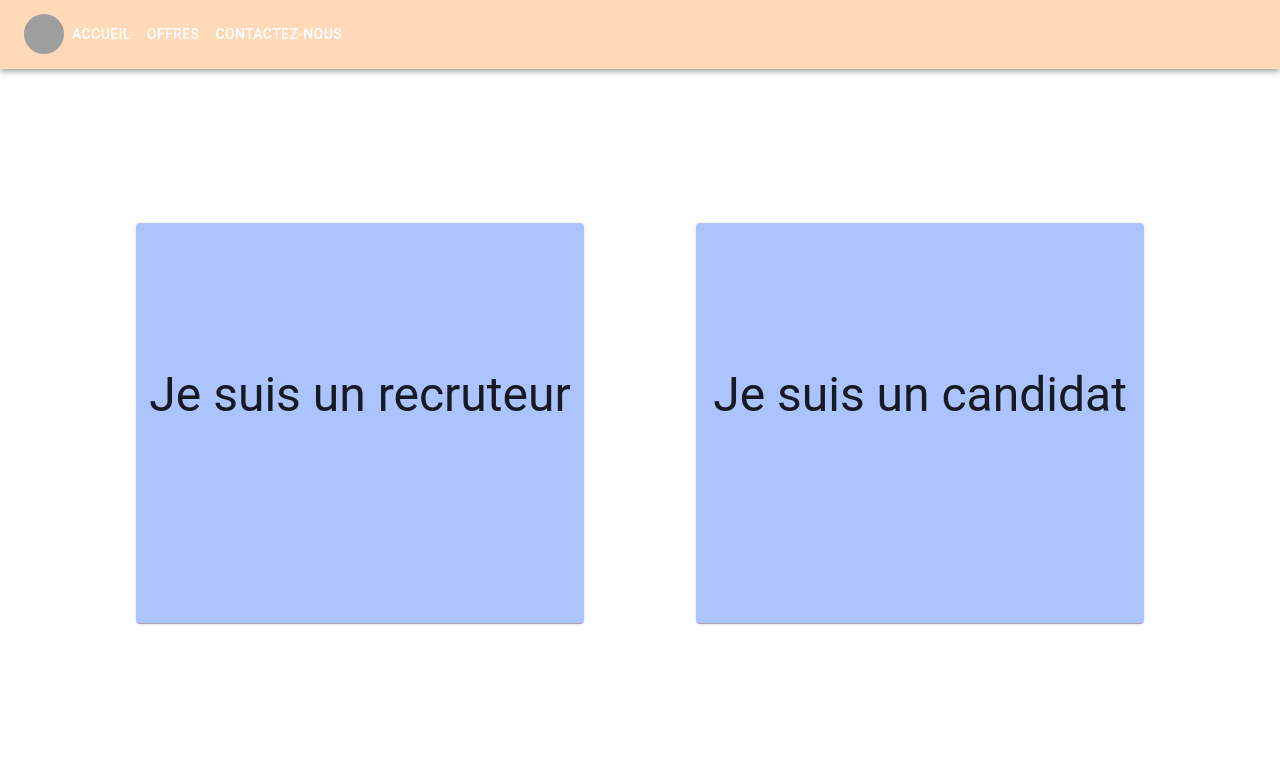
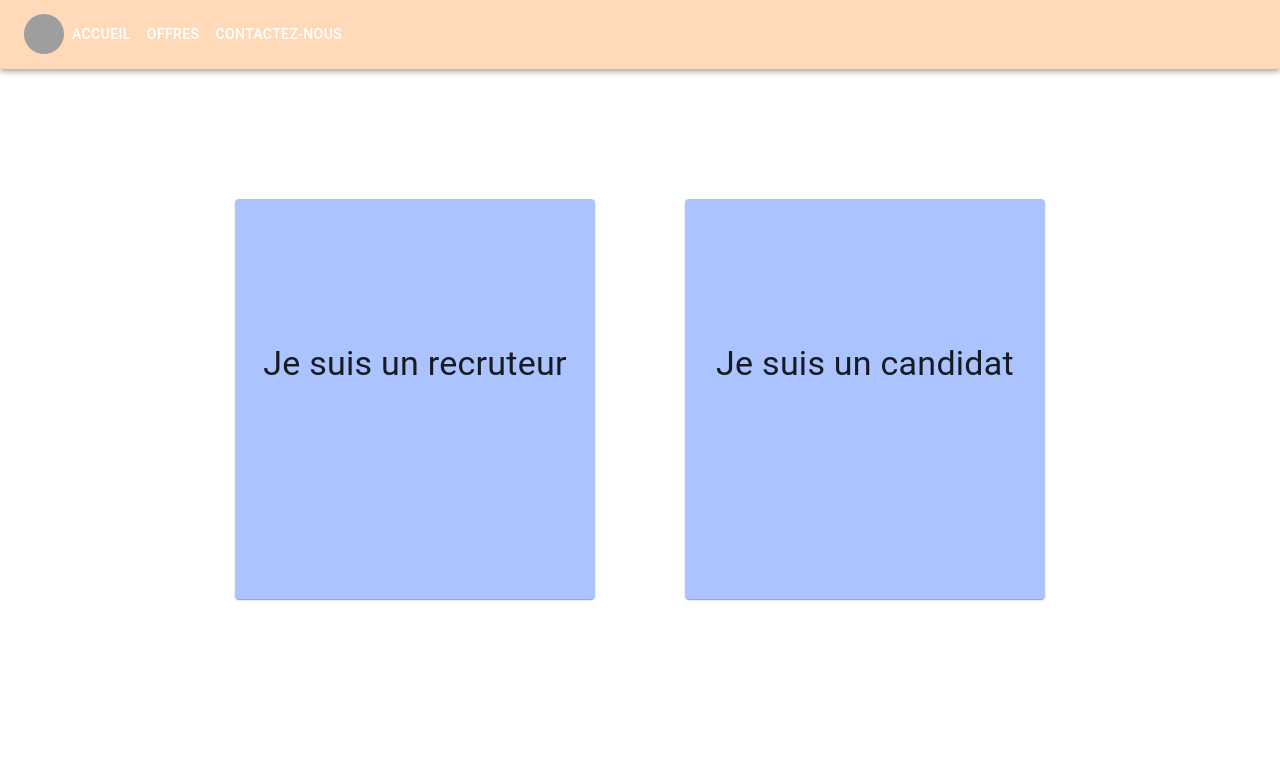
Before and after one commit to CDA-SKEW/Skew, a React (Create React App) app in the folder front/: page /#/ in a window 1280 px wide. Shown: the top 757 px of the page. Built offline with nearby package versions, Linux system fonts and the light colour scheme; grey boxes are pictures that could not be loaded.

Commit message:
CSS CardHome

```diff
--- a/front/src/components/visiteur/CardHome.js
+++ b/front/src/components/visiteur/CardHome.js
@@ -11,14 +11,15 @@ export default function CardHome() {
 
     return (
         <Container
-            maxWidth='xl'
+            maxWidth='md'
+            disableGutters='true'
             sx={{
                 display: 'flex',
                 mx: 'auto',
                 my: 10
             }}>
             {CardsList.map((index) => (
-                <CardUser key={index.key} index={index}/>
+                <CardUser key={index.key} index={index} />
             ))}
         </Container>
     );
--- a/front/src/components/visiteur/CardUser.js
+++ b/front/src/components/visiteur/CardUser.js
@@ -13,14 +13,15 @@ export default function CardUser({index}) {
             sx={{
                 width: "40%",
                 m: 'auto',
-                minWidth: 180
+                minWidth: 150,
+                maxWidth: 370
             }}
         >
             <Card sx={{
                 height: 400,
             }}>
                 <Typography
-                    variant="h3"
+                    variant="h4"
                     align="center"
                     sx={{
                         my: 18,
--- a/front/src/layouts/VisiteurLayout.js
+++ b/front/src/layouts/VisiteurLayout.js
@@ -5,7 +5,7 @@ import GlobalStyles from '@mui/material/GlobalStyles';
 import { theme } from "../configs/theme";
 import { styled } from "@mui/material/styles";
 import { style } from '../configs/globalStyle';
-import { Box } from "@mui/system";
+import Container from '@mui/material/Container';
 
 import Navbar from "../components/core/Navbar";
 
@@ -13,7 +13,7 @@ const Main = styled("div")(({ theme }) => ({
   marginTop: 50,
   display: "flex",
   alignItems: "center",
-  padding: theme.spacing(0, 1),
+  // padding: theme.spacing(0, 1),
 }));
 
 
@@ -23,9 +23,13 @@ const VisiteurLayout = ({ children }) => {
       <CssBaseline />
       <GlobalStyles styles={{ ...style }} />
       <Navbar />
-      <Box component="main" sx={{ flexGrow: 1, p: 3 }}>
+      <Container
+        component="main"
+        maxWidth='xl'
+        disableGutters='true'
+        sx={{ flexGrow: 1 }}>
         <Main>{children}</Main>
-      </Box>
+      </Container>
 
     </ThemeProvider>
   );
--- a/front/src/pages/visitor/Home.js
+++ b/front/src/pages/visitor/Home.js
@@ -8,7 +8,10 @@ import StatBarHome from 'components/visiteur/StatBarHome';
 const Home = () => {
     return (
         <VisiteurLayout>
-            <Container maxWidth='xl'>
+            <Container
+                maxWidth='xl'
+                disableGutters='true'
+            >
                 <CardHome />
                 <WhyHome />
                 <StatBarHome />
```
